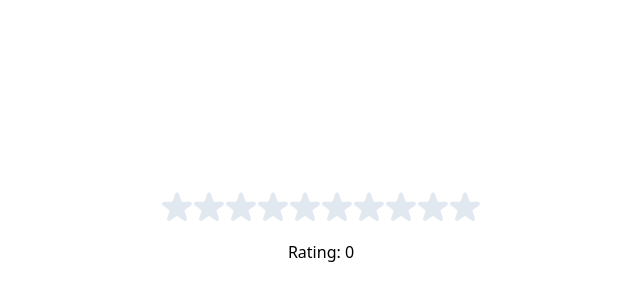
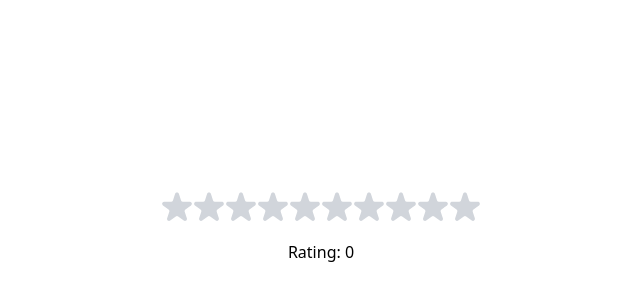
Before and after one commit to benjivm/vue-star-rating, a Vue app: page / in a window 1280 px wide. Shown: the part 168-468 px from the top of the page, without its empty margins (319-959 px from the left). Built offline with nearby package versions, Linux system fonts and the light colour scheme.

Commit message:
Use script setup

```diff
--- a/src/App.vue
+++ b/src/App.vue
@@ -11,18 +11,10 @@
     </div>
 </template>
 
-<script>
+<script setup>
+    import { ref } from 'vue';
     import StarRating from './components/StarRating.vue';
 
-    export default {
-        components: {
-            StarRating
-        },
 
-        data() {
-            return {
-                rating: 0
-            };
-        }
-    };
+    const rating = ref(0);
 </script>
--- a/src/components/StarRating.vue
+++ b/src/components/StarRating.vue
@@ -11,22 +11,26 @@
             class="focus:outline-none"
         >
             <svg
+                xmlns="http://www.w3.org/2000/svg"
                 viewBox="0 0 20 20"
                 fill="currentColor"
-                class="w-10 h-10 text-gray-300 -mx-1"
+                class="w-10 h-10 text-gray-300 transition duration-75 -mx-1"
                 :class="{ 'text-yellow-500' : (rating >= star && !hoverRating) || hoverRating >= star }"
             >
-                <path d="M9.049 2.927c.3-.921 1.603-.921 1.902 0l1.07 3.292a1 1 0 00.95.69h3.462c.969 0 1.371 1.24.588 1.81l-2.8 2.034a1 1 0 00-.364 1.118l1.07 3.292c.3.921-.755 1.688-1.54 1.118l-2.8-2.034a1 1 0 00-1.175 0l-2.8 2.034c-.784.57-1.838-.197-1.539-1.118l1.07-3.292a1 1 0 00-.364-1.118L2.98 8.72c-.783-.57-.38-1.81.588-1.81h3.461a1 1 0 00.951-.69l1.07-3.292z" />
+                <path
+                    d="M9.049 2.927c.3-.921 1.603-.921 1.902 0l1.07 3.292a1 1 0 00.95.69h3.462c.969 0 1.371 1.24.588 1.81l-2.8 2.034a1 1 0 00-.364 1.118l1.07 3.292c.3.921-.755 1.688-1.54 1.118l-2.8-2.034a1 1 0 00-1.175 0l-2.8 2.034c-.784.57-1.838-.197-1.539-1.118l1.07-3.292a1 1 0 00-.364-1.118L2.98 8.72c-.783-.57-.38-1.81.588-1.81h3.461a1 1 0 00.951-.69l1.07-3.292z"
+                />
             </svg>
         </button>
     </div>
 </template>
 
-<script>
+<script setup>
     import { ref } from 'vue';
 
-    export default {
-        props: {
+    const emit = defineEmits(['update:rating']);
+
+    const props = defineProps({
         rating: {
             type: Number,
             required: true,
@@ -36,25 +40,15 @@
             required: false,
             default: 10
         }
-        },
+    });
 
-        emits: ['update:rating'],
-
-        setup(props, context) {
     const hoverRating = ref(0);
 
     function setRating(value) {
         if (props.rating === value) {
-                    return context.emit('update:rating', 0);
+            return emit('update:rating', 0);
         }
 
-                context.emit('update:rating', value);
+        emit('update:rating', value);
     }
-
-            return {
-                hoverRating,
-                setRating,
-            };
-        }
-    };
 </script>
--- a/tailwind.config.js
+++ b/tailwind.config.js
@@ -1,16 +1,5 @@
 module.exports = {
-    future: {
-        removeDeprecatedGapUtilities: true,
-        purgeLayersByDefault: true,
-        defaultLineHeights: true,
-        standardFontWeights: true
-    },
     purge: [
         'src/**/*.vue'
     ],
-    theme: {
-        extend: {},
-    },
-    variants: {},
-    plugins: [],
 };
--- /dev/null
+++ b/vite.config.js
@@ -0,0 +1,9 @@
+import vue from '@vitejs/plugin-vue';
+
+/**
+ * https://vitejs.dev/config/
+ * @type {import('vite').UserConfig}
+ */
+export default {
+    plugins: [vue()]
+};
```
Also changed, not shown: package.json (+10 -8 lines), 1 other file (tests, documents, lock files or other folders). Lines whose indentation alone changed are shown as unchanged.
